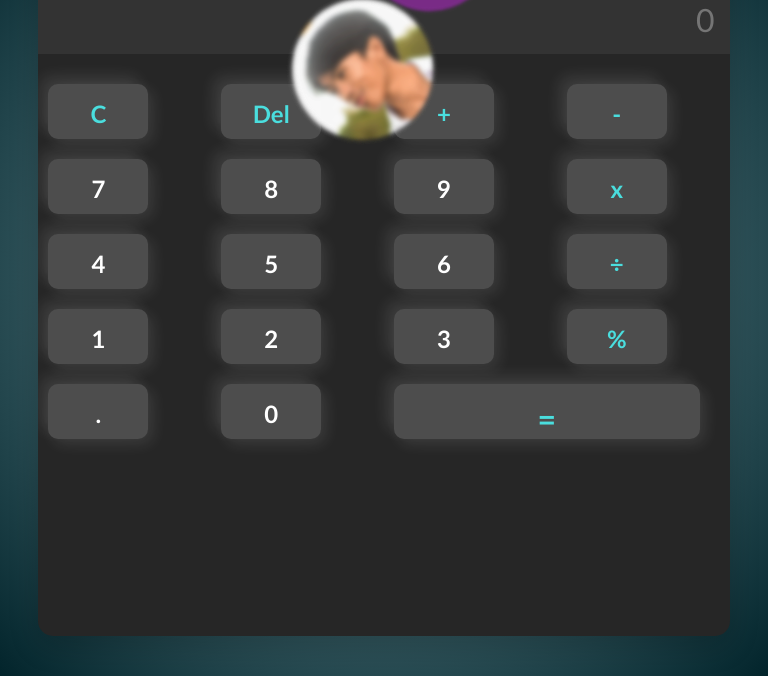
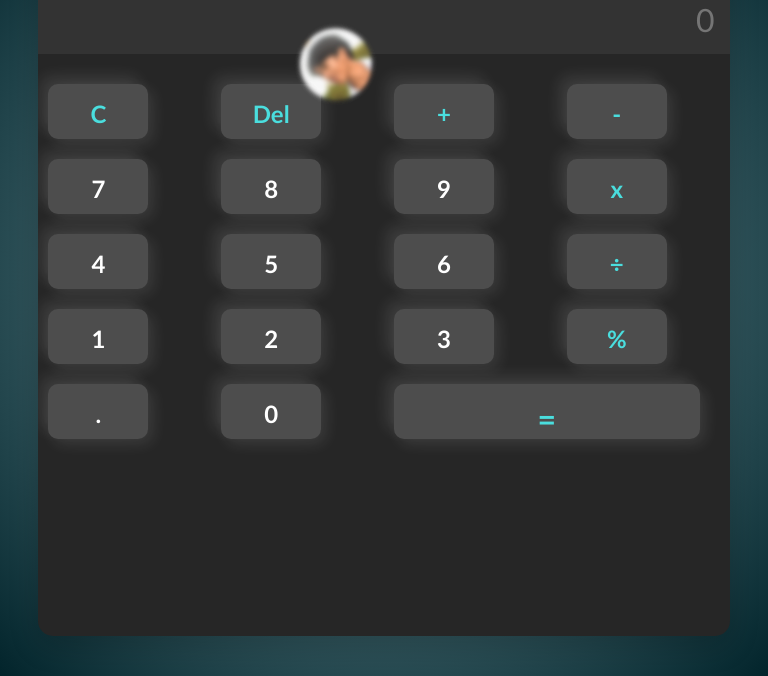
Before and after one commit to Tiago2231/Calculator, a plain HTML site: page index.html in a window 768 px wide. Shown: the part 124-800 px from the top of the page. Drawn offline with Linux system fonts and the light colour scheme.

Commit message:
Update media.css

```diff
--- a/media.css
+++ b/media.css
@@ -56,14 +56,8 @@
                 font-size: 2rem;
             }
 
-            .history {
-                max-width: 60%;
-                max-height: 30%;
-                font-size: 1rem;
-                left: 480px;
-            }
-
-            .historylist {
-                font-size: 0.75em;
+            .set img{
+                width:50%;
+                height: 50%;
             }
         }
```
